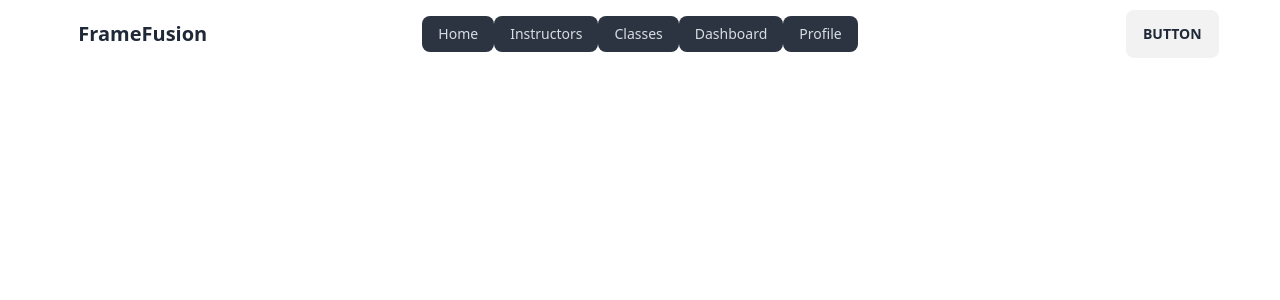
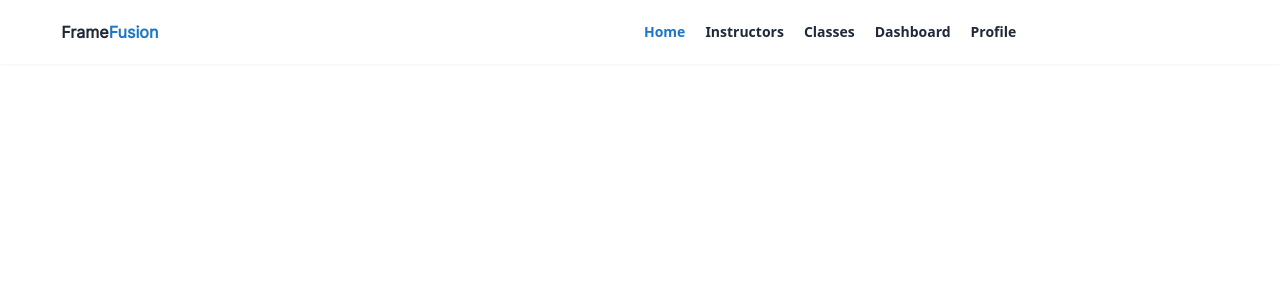
Before and after one commit to mohaiminur24/FrameFusion-client, a React (Vite) app: page / in a window 1280 px wide. Shown: the top 300 px of the page. Built offline with nearby package versions, Linux system fonts and the light colour scheme.

Commit message:
responsive header design is complete

```diff
--- a/index.html
+++ b/index.html
@@ -2,8 +2,19 @@
 <html lang="en">
   <head>
     <meta charset="UTF-8" />
-    <link rel="icon" type="image/svg+xml" href="https://chronos.agency/wp-content/uploads/2022/05/resume.png" />
+    <link
+      rel="icon"
+      type="image/svg+xml"
+      href="https://chronos.agency/wp-content/uploads/2022/05/resume.png"
+    />
     <meta name="viewport" content="width=device-width, initial-scale=1.0" />
+    <!-- Google Font is here -->
+    <link rel="preconnect" href="https://fonts.googleapis.com" />
+    <link rel="preconnect" href="https://fonts.gstatic.com" crossorigin />
+    <link
+      href="https://fonts.googleapis.com/css2?family=Cinzel:wght@400;500;600&family=Inter:wght@200;300;400&family=Raleway:ital,wght@0,400;0,500;1,300&display=swap"
+      rel="stylesheet"
+    />
     <title>FrameFusion</title>
   </head>
   <body>
--- a/package.json
+++ b/package.json
@@ -12,6 +12,7 @@
   "dependencies": {
     "react": "^18.2.0",
     "react-dom": "^18.2.0",
+    "react-helmet": "^6.1.0",
     "react-router-dom": "^6.11.2"
   },
   "devDependencies": {
--- /dev/null
+++ b/src/Components/reusedComponents/DaynamicTitle.jsx
@@ -0,0 +1,12 @@
+import React from 'react';
+import {Helmet} from "react-helmet";
+
+const DaynamicTitle = ({children}) => {
+    return (
+        <Helmet>
+            <title>FrameFusion | {children}</title>
+        </Helmet>
+    );
+};
+
+export default DaynamicTitle;
--- a/src/Components/reusedComponents/HeaderLayout.jsx
+++ b/src/Components/reusedComponents/HeaderLayout.jsx
@@ -1,33 +1,45 @@
 import React, { useContext } from "react";
 import { NavLink } from "react-router-dom";
 import { AuthContext } from "../AuthLayout/AuthancationContext";
+import DaynamicTitle from "./DaynamicTitle";
 
 const HeaderLayout = () => {
-    const {user} = useContext(AuthContext);
+  const { user } = useContext(AuthContext);
 
   const navmenu = (
     <>
       <li>
-        <NavLink><button>Home</button></NavLink>
+        <NavLink to="/" className={({isActive})=> isActive && 'text-primary'}>
+          <button>Home</button>
+        </NavLink>
       </li>
       <li>
-        <NavLink><button>Instructors</button></NavLink>
+        <NavLink to="/instructors" className={({isActive})=> isActive && 'text-primary'}>
+          <button>Instructors</button>
+        </NavLink>
       </li>
       <li>
-        <NavLink><button>Classes</button></NavLink>
+        <NavLink to="/classes" className={({isActive})=> isActive && 'text-primary'}>
+          <button>Classes</button>
+        </NavLink>
       </li>
       <li>
-        <NavLink><button>Dashboard</button></NavLink>
+        <NavLink to="/dashboard" className={({isActive})=> isActive && 'text-primary'}>
+          <button>Dashboard</button>
+        </NavLink>
       </li>
       <li>
-        <NavLink><button>Profile</button></NavLink>
+        <NavLink to="/profile" className={({isActive})=> isActive && 'text-primary'}>
+          <button>Profile</button>
+        </NavLink>
       </li>
     </>
   );
 
   return (
-    <div className="navbar bg-base-100">
-      <div className="navbar-start">
+    <div className="shadow-sm">
+      <div className="navbar w-11/12 mx-auto">
+        <div className="navbar-start font-Raleway">
           <div className="dropdown">
             <label tabIndex={0} className="btn btn-ghost lg:hidden">
               <svg
@@ -47,36 +59,18 @@ const HeaderLayout = () => {
             </label>
             <ul
               tabIndex={0}
-            className="menu menu-sm dropdown-content mt-3 p-2 shadow bg-base-100 rounded-box w-52"
+              className="menu-sm dropdown-content mt-3 p-2 shadow bg-base-100 rounded-box w-52"
             >
-            <li>
-              <a>Item 1</a>
-            </li>
-            <li>
-              <a>Parent</a>
-              <ul className="p-2">
-                <li>
-                  <a>Submenu 1</a>
-                </li>
-                <li>
-                  <a>Submenu 2</a>
-                </li>
-              </ul>
-            </li>
-            <li>
-              <a>Item 3</a>
-            </li>
-          </ul>
-        </div>
-        <a className="btn btn-ghost normal-case text-xl">FrameFusion</a>
-      </div>
-      <div className="navbar-center hidden lg:flex">
-        <ul className="menu menu-horizontal px-1">
               {navmenu}
             </ul>
           </div>
-      <div className="navbar-end">
-        <a className="btn">Button</a>
+          <h1 className="font-Inter font-bold">Frame<span className="text-primary">Fusion</span></h1>
+        </div>
+        <div className="navbar-center hidden lg:flex">
+          <ul className="menu-horizontal px-1 flex justify-center items-center gap-5 font-semibold text-sm">
+            {navmenu}
+          </ul>
+        </div>
       </div>
     </div>
   );
--- a/src/MainPage.jsx
+++ b/src/MainPage.jsx
@@ -1,10 +1,12 @@
 import React from 'react';
 import HeaderLayout from './Components/reusedComponents/HeaderLayout';
+import { Outlet } from 'react-router-dom';
 
 const MainPage = () => {
     return (
-        <div className='w-11/12 mx-auto'>
+        <div>
            <HeaderLayout/>
+           <div><Outlet/></div>
         </div>
     );
 };
--- a/tailwind.config.js
+++ b/tailwind.config.js
@@ -5,7 +5,19 @@ export default {
     "./src/**/*.{js,ts,jsx,tsx}",
   ],
   theme: {
-    extend: {},
+    extend: {
+      colors:{
+        primary : "#1c77c6",
+        secoundary: 'bfc3c6',
+        primaryHover : '#1e70b8',
+        secoundaryHover: "#b8babb"
+      },
+      fontFamily:{
+        'Cinzel': ['Cinzel, serif'],
+        'Inter': ['Inter, sans-serif'],
+        'Raleway': ['Raleway, sans-serif'],
+      }
+    },
   },
   plugins: [require("daisyui")],
 }
```
Also changed, not shown: 1 other file (tests, documents, lock files or other folders). Lines whose indentation alone changed are shown as unchanged.
